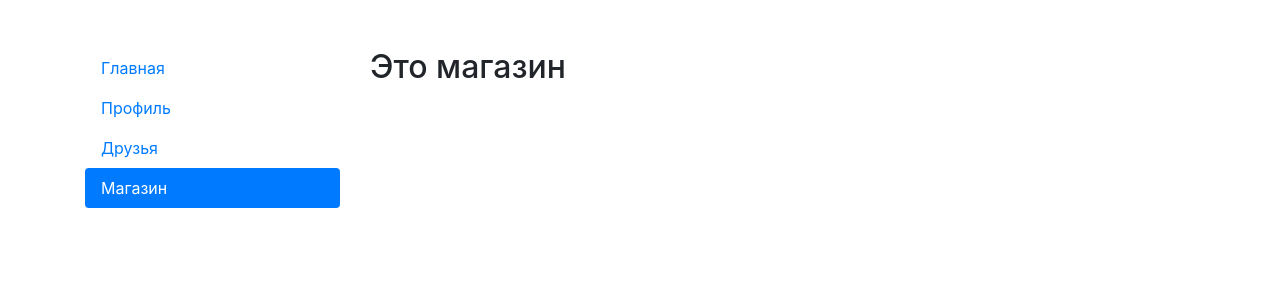
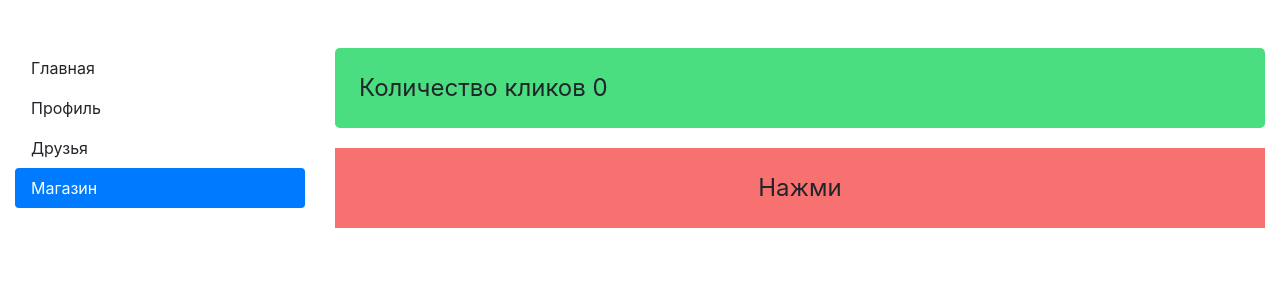
Before and after one commit to Impossible2495/030app, a React (Create React App) app: page /shop in a window 1280 px wide. Shown: the top 300 px of the page. Built offline with nearby package versions, Linux system fonts and the light colour scheme.

Commit message:
Click useState

```diff
--- a/package.json
+++ b/package.json
@@ -40,6 +40,7 @@
     "@eslint/js": "^9.0.0",
     "eslint": "^8.57.0",
     "eslint-plugin-react": "^7.34.1",
-    "globals": "^15.0.0"
+    "globals": "^15.0.0",
+    "tailwindcss": "^3.4.3"
   }
 }
--- a/src/components/Friends.jsx
+++ b/src/components/Friends.jsx
@@ -1,3 +1,4 @@
+import React from "react";
 import { NavLink } from "react-router-dom";
 
 const TableRow = (props) => {
@@ -12,18 +13,36 @@ const TableRow = (props) => {
       <td>{props.email}</td>
     </tr>
   );
+};
+
+export class Friends extends React.Component {
+  constructor(props) {
+    super(props);
+    this.state = { userRow: [] };
   }
 
-
-
-export const Friends = (props) => {
-  let users = props.function();
+  componentDidMount() {
+    this.props.function().then((users) => {
       console.log(users);
-  let usersCount = Object.keys(users).length;
+      let usersCount = users.length;
       let userRow = [];
       for (let i = 0; i < usersCount; i++) {
-    userRow.push(<TableRow key={i} index={i} id={users[i].id} name={users[i].name} lastname={users[i].lastname} email={users[i].email}/>);
+        userRow.push(
+          <TableRow
+            key={i}
+            index={i}
+            id={users[i].id}
+            name={users[i].name}
+            lastname={users[i].lastname}
+            email={users[i].email}
+          />
+        );
+        this.setState({ userRow: userRow });
       }
+    });
+  }
+
+  render() {
     return (
       <>
         <h2 className="text-center"></h2>
@@ -36,9 +55,10 @@ export const Friends = (props) => {
                 <th scope="col">Email</th>
               </tr>
             </thead>
-          <tbody>{userRow}</tbody>
+            <tbody>{this.state.userRow}</tbody>
           </table>
         </div>
       </>
     );
-};
+  }
+}
--- a/src/components/Shop.jsx
+++ b/src/components/Shop.jsx
@@ -1,5 +1,21 @@
-
+import { useState } from "react";
 
 export const Shop = () => {
-  return <h2>Это магазин</h2>;
+  const [count, setCount] = useState(0);
+
+  return (
+    <>
+      <div className="flex flex-col gap-5">
+        <div className="p-6 bg-green-400 rounded-lg text-2xl">Количество кликов {count}</div>
+        <button
+          className="p-6 bg-red-400 text-2xl"
+          onClick={() => {
+            setCount(count + 1);
+          }}
+        >
+          Нажми
+        </button>
+      </div>
+    </>
+  );
 };
--- a/src/index.css
+++ b/src/index.css
@@ -1,3 +1,7 @@
+@tailwind base;
+@tailwind components;
+@tailwind utilities;
+
 body {
   margin: 0;
   font-family: -apple-system, BlinkMacSystemFont, 'Segoe UI', 'Roboto', 'Oxygen',
--- a/src/state.jsx
+++ b/src/state.jsx
@@ -8,48 +8,49 @@ const user = {
     "https://images.unsplash.com/photo-1633332755192-727a05c4013d?ixlib=rb-4.0.3&ixid=MnwxMjA3fDB8MHxzZWFyY2h8Mnx8dXNlcnxlbnwwfHwwfHw%3D&w=300&q=70",
 };
 
-const users = {
-  0: {
-    name: "Лена",
-    lastname: "Морозова",
-    email: "morozova5gmail.com",
-    id: 3,
-    avatar:
-      "https://images.unsplash.com/photo-1494790108377-be9c29b29330?ixlib=rb-4.0.3&ixid=M3wxMjA3fDB8MHxzZWFyY2h8Mnx8dXNlcnN8ZW58MHx8MHx8fDA%3D&w=300&q=80",
-  },
-  1: {
-    name: "Джаред",
-    lastname: "Стоунс",
-    email: "Jared@gmail.com",
-    id: 24,
-    avatar:
-      "https://images.unsplash.com/photo-1507003211169-0a1dd7228f2d?ixlib=rb-4.0.3&ixid=M3wxMjA3fDB8MHxzZWFyY2h8Mnx8dXNlciUyMHBlcnNvbmF8ZW58MHx8MHx8fDA%3D&w=300&q=80",
-  },
-  2: {
-    name: "Юля",
-    lastname: "Прекрасная",
-    email: "YuliaSun@rocket.com",
-    id: 6,
-    avatar:
-      "https://images.unsplash.com/photo-1438761681033-6461ffad8d80?ixlib=rb-4.0.3&ixid=M3wxMjA3fDB8MHxzZWFyY2h8NHx8dXNlcnxlbnwwfHwwfHx8MA%3D%3D&w=300&q=80",
-  },
-  3: {
-    name: "Василий",
-    lastname: "Мудрый",
-    email: "VasilMudr@mail.ru",
-    id: 13,
-    avatar:
-      "https://images.unsplash.com/photo-1535713875002-d1d0cf377fde?ixlib=rb-4.0.3&ixid=M3wxMjA3fDB8MHxzZWFyY2h8Mnx8dXNlcnxlbnwwfHwwfHx8MA%3D%3D&w=300&q=80",
-  },
-  4: {
-    name: "Виктория",
-    lastname: "Задорнова",
-    email: "ZadornvovaVika123@gmail.com",
-    id: 42,
-    avatar:
-      "https://images.unsplash.com/photo-1573497019940-1c28c88b4f3e?ixlib=rb-4.0.3&ixid=M3wxMjA3fDB8MHxzZWFyY2h8MXx8dXNlciUyMHBlcnNvbmF8ZW58MHx8MHx8fDA%3D&w=300&q=80",
-  },
-};
+// const users = {
+//   0: {
+//     name: "Лена",
+//     lastname: "Морозова",
+//     email: "morozova5gmail.com",
+//     id: 3,
+//     avatar:
+//       "https://images.unsplash.com/photo-1494790108377-be9c29b29330?ixlib=rb-4.0.3&ixid=M3wxMjA3fDB8MHxzZWFyY2h8Mnx8dXNlcnN8ZW58MHx8MHx8fDA%3D&w=300&q=80",
+//   },
+//   1: {
+//     name: "Джаред",
+//     lastname: "Стоунс",
+//     email: "Jared@gmail.com",
+//     id: 24,
+//     avatar:
+//       "https://images.unsplash.com/photo-1507003211169-0a1dd7228f2d?ixlib=rb-4.0.3&ixid=M3wxMjA3fDB8MHxzZWFyY2h8Mnx8dXNlciUyMHBlcnNvbmF8ZW58MHx8MHx8fDA%3D&w=300&q=80",
+//   },
+//   2: {
+//     name: "Юля",
+//     lastname: "Прекрасная",
+//     email: "YuliaSun@rocket.com",
+//     id: 6,
+//     avatar:
+//       "https://images.unsplash.com/photo-1438761681033-6461ffad8d80?ixlib=rb-4.0.3&ixid=M3wxMjA3fDB8MHxzZWFyY2h8NHx8dXNlcnxlbnwwfHwwfHx8MA%3D%3D&w=300&q=80",
+//   },
+//   3: {
+//     name: "Василий",
+//     lastname: "Мудрый",
+//     email: "VasilMudr@mail.ru",
+//     id: 13,
+//     avatar:
+//       "https://images.unsplash.com/photo-1535713875002-d1d0cf377fde?ixlib=rb-4.0.3&ixid=M3wxMjA3fDB8MHxzZWFyY2h8Mnx8dXNlcnxlbnwwfHwwfHx8MA%3D%3D&w=300&q=80",
+//   },
+//   4: {
+//     name: "Виктория",
+//     lastname: "Задорнова",
+//     email: "ZadornvovaVika123@gmail.com",
+//     id: 42,
+//     avatar:
+//       "https://images.unsplash.com/photo-1573497019940-1c28c88b4f3e?ixlib=rb-4.0.3&ixid=M3wxMjA3fDB8MHxzZWFyY2h8MXx8dXNlciUyMHBlcnNvbmF8ZW58MHx8MHx8fDA%3D&w=300&q=80",
+//   },
+// };
+let users = {};
 
 export function getUser(userId) {
   for (let i = 0; i < Object.keys(users).length; i++) {
@@ -58,6 +59,9 @@ export function getUser(userId) {
   return user;
 }
 
-export function getUsers() {
+export async function getUsers() {
+  let response = await fetch("https://junji.p-host.in/getUsers");
+  users = await response.json();
+  // console.log(users);
   return users;
 }
--- /dev/null
+++ b/tailwind.config.js
@@ -0,0 +1,8 @@
+/** @type {import('tailwindcss').Config} */
+module.exports = {
+  content: ["./src/**/*.{js,jsx,ts,tsx}"],
+  theme: {
+    extend: {},
+  },
+  plugins: [],
+};
```
Also changed, not shown: 1 other file (tests, documents, lock files or other folders). Lines whose indentation alone changed are shown as unchanged.
